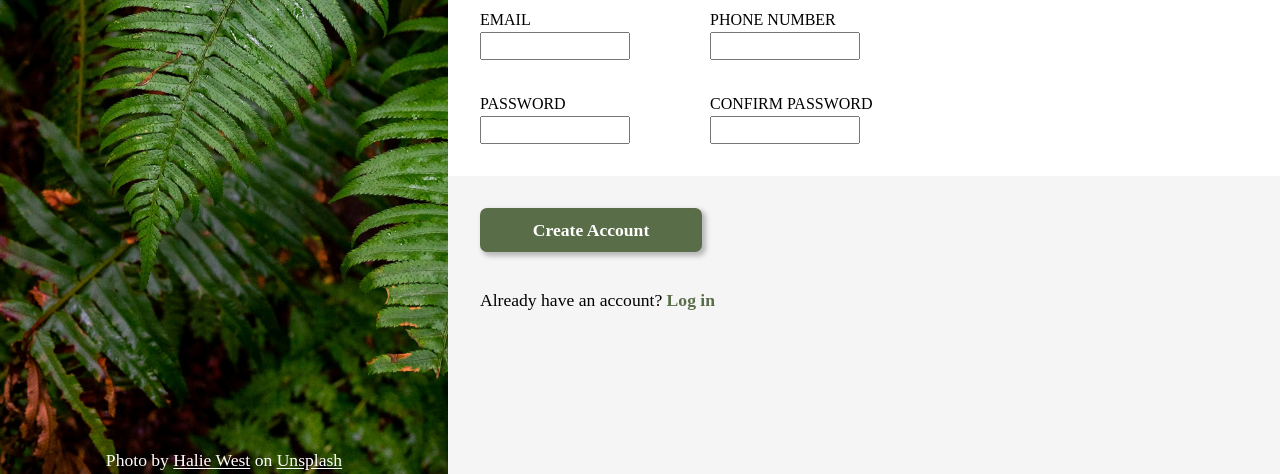
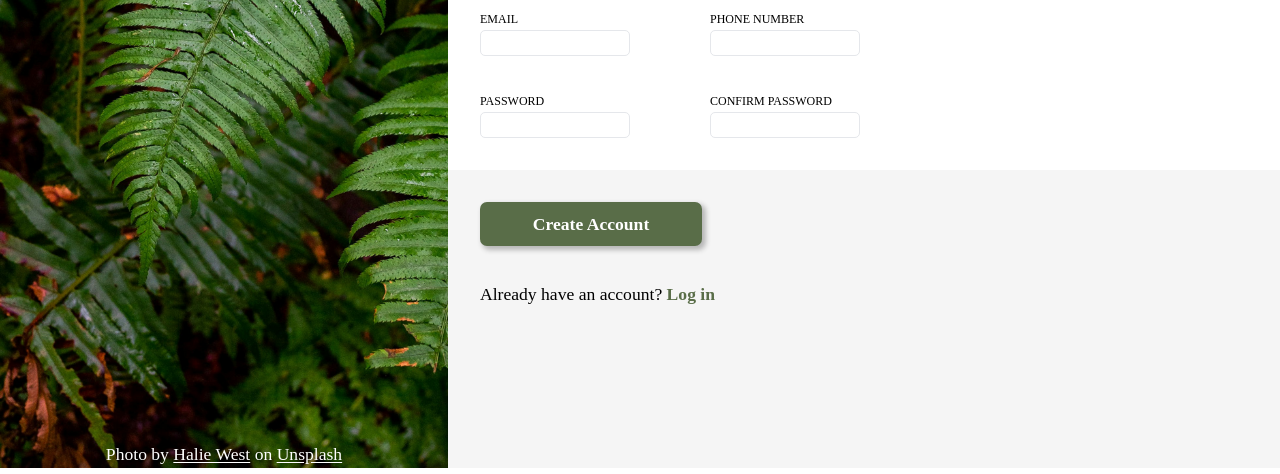
Before and after one commit to lvaqueiroperez/odin-sign-up-form, a plain HTML site: page index.html in a window 1280 px wide. Shown: the part 443-917 px from the top of the page. Drawn offline with Linux system fonts and the light colour scheme.

Commit message:
Form inputs basic styling

```diff
--- a/styles.css
+++ b/styles.css
@@ -213,3 +213,12 @@ section>div {
     color: #596D48;
     font-weight: bold;
 }
+
+label>span {
+    font-size: 0.75rem;
+}
+
+.userInfo input {
+    border: 1px solid #E5E7EB;
+    border-radius: 5px;
+}
```
